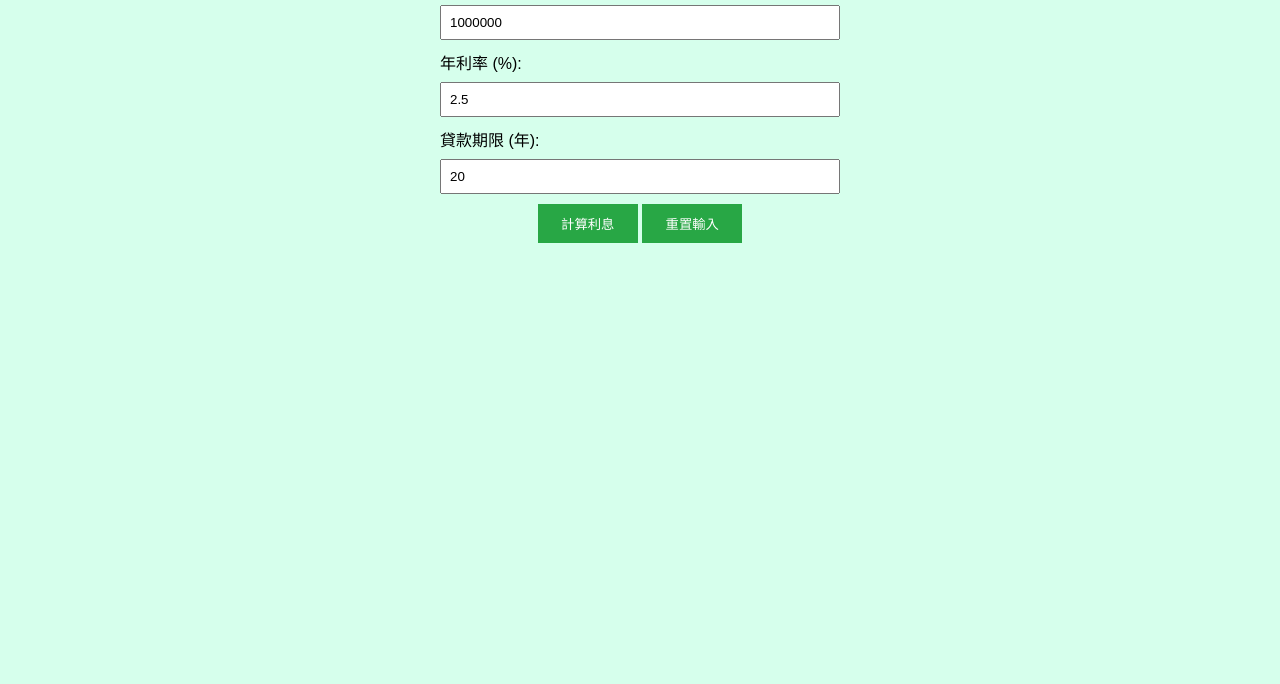
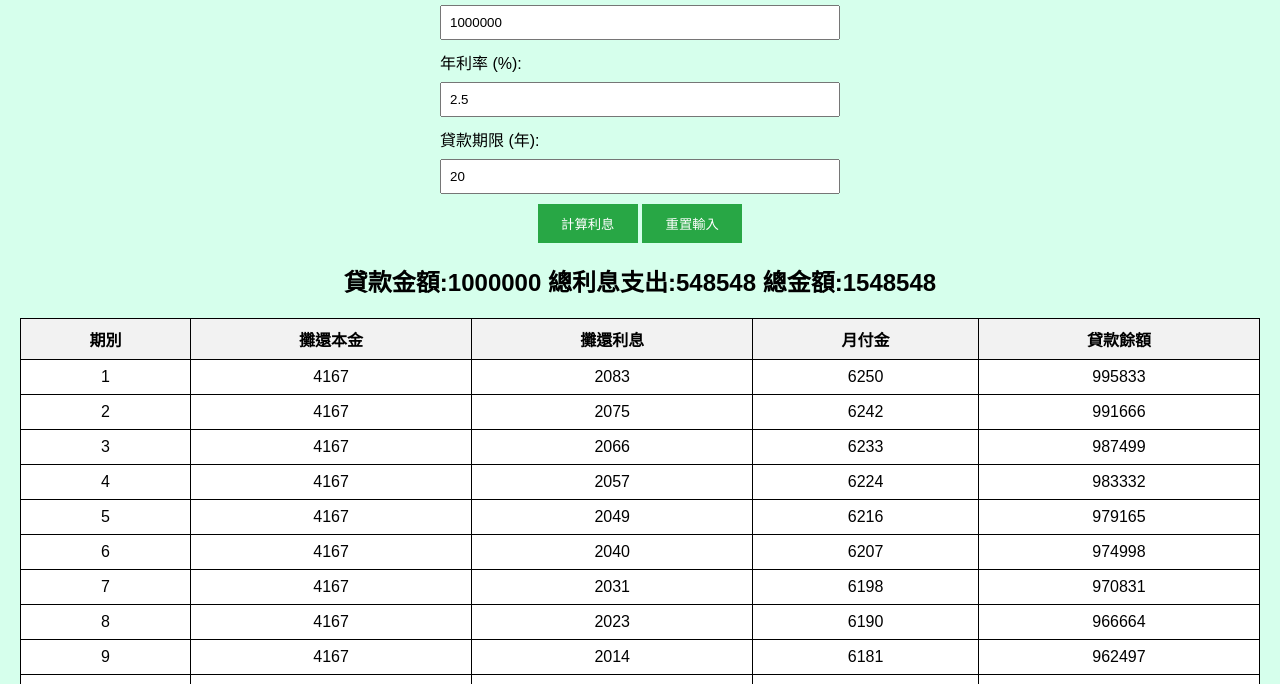
Before and after one commit to Arthur201010/loancalc-project, a plain HTML site: page index.html in a window 1280 px wide. Both pictures are taken after a click on the button "計算利息". Shown: the part 116-800 px from the top of the page. Drawn offline with Linux system fonts and the light colour scheme.

Commit message:
完成表格輸出

```diff
--- a/index.html
+++ b/index.html
@@ -94,15 +94,33 @@
       <button type="button" onclick="reset()">重置輸入</button>
     </div>
   </form>
-  <div id="result" style="margin-top: 20px;"></div>
+  <div id="result" style="margin-top: 20px;">
+    <h2>貸款金額:1000000 總利息支出:548548 總金額:1548548</h2>
+  </div>
 
+  <table id="resultTable">
+    <thead>
+      <tr>
+        <th>期別</th>
+        <th>攤還本金</th>
+        <th>攤還利息</th>
+        <th>月付金</th>
+        <th>貸款餘額</th>
+      </tr>
+    </thead>
+    <tbody>
+
+    </tbody>
+  </table>
   <script> // 參考台新銀行 本金平均攤還
     const principalEl = document.querySelector("#principal");
     const rateEl = document.querySelector("#rate");
     const timeEl = document.querySelector("#time");
     const calcEl = document.querySelector("#calc");
+    const resultEl = document.querySelector("#result");
+    const resultTableEl = document.querySelector("#resultTable tbody");
 
-    console.log(principalEl, rateEl, timeEl, calcEl);
+    console.log(principalEl, rateEl, timeEl, resultTableEl);
 
     function reset() {
       principalEl.innerHTML = "";
@@ -121,6 +139,7 @@
 
       // 1.計算每個月應還本金
       let month_pay = Math.round(principal / months);
+      let tempHtml = "";
 
       for (let i = 0; i < months; i++) {
         // 計算每個月利息
@@ -128,13 +147,21 @@
         // 本金減去每個月應還本金
         principal -= month_pay;
         // 每月應還(本金+利息), 剩餘貸款(末期調整 8/8 8- 2:00:00)
+        //resultEl.innerHTML = "";
+
+        tempHtml += "<tr>"; // ok 2:30:00
         if (i == months - 1) {
-          console.log(i + 1, month_pay + principal, interest, month_pay + interest + principal, 0);
+          tempHtml += `<td>${i + 1}</td><td>${month_pay + principal}</td><td>${interest}</td>
+          <td>${month_pay + interest + principal}</td><td>${0}</td>`;
+          //console.log(i + 1, month_pay + principal, interest, month_pay + interest + principal, 0);
         } else {
-          console.log(i + 1, month_pay, interest, month_pay + interest, principal)
+          tempHtml += `<td>${i + 1}</td><td>${month_pay}</td><td>${interest}</td>
+          <td>${month_pay + interest}</td><td>${principal}</td>`;
+          //console.log(i + 1, month_pay, interest, month_pay + interest, principal)
         }
+        tempHtml += "</tr>";
       }
-
+      resultTableEl.innerHTML = tempHtml;
       console.log(principal, rate, time, months, month_rate, month_pay);
     });
 
```
